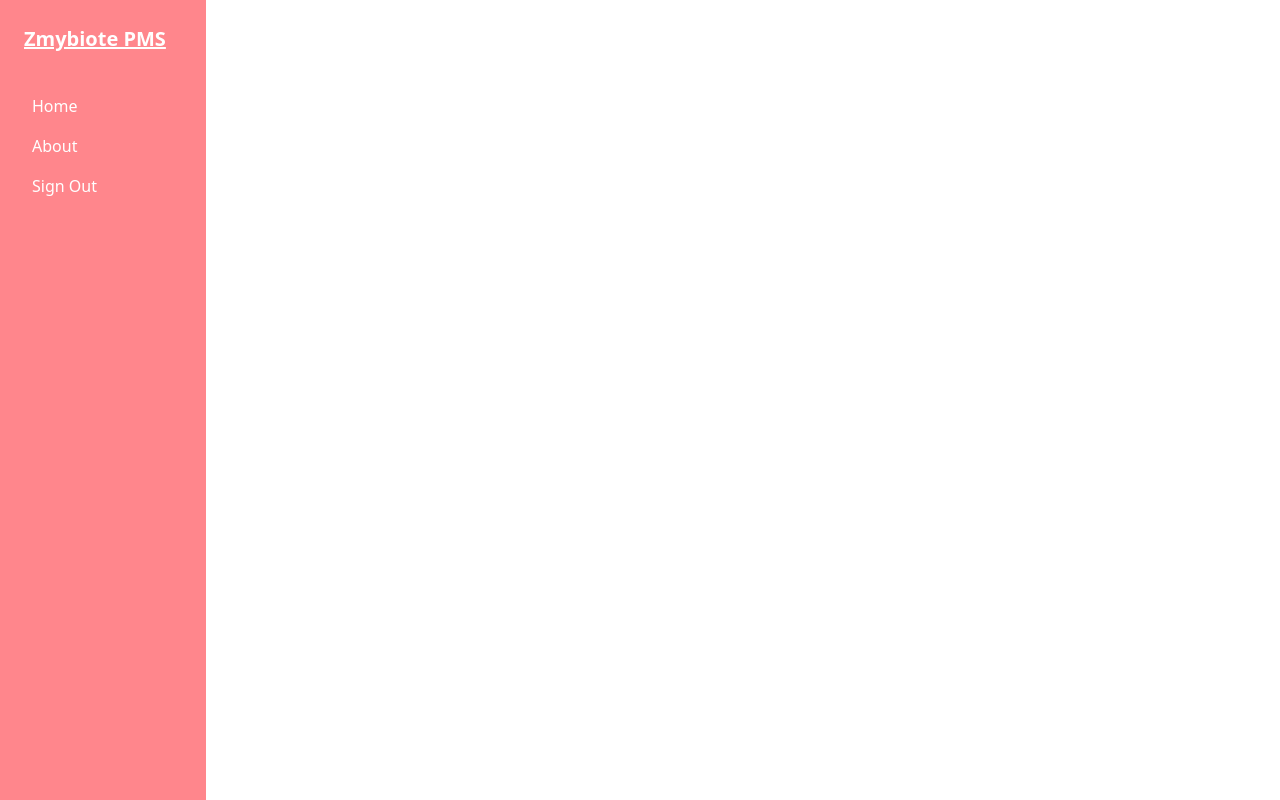
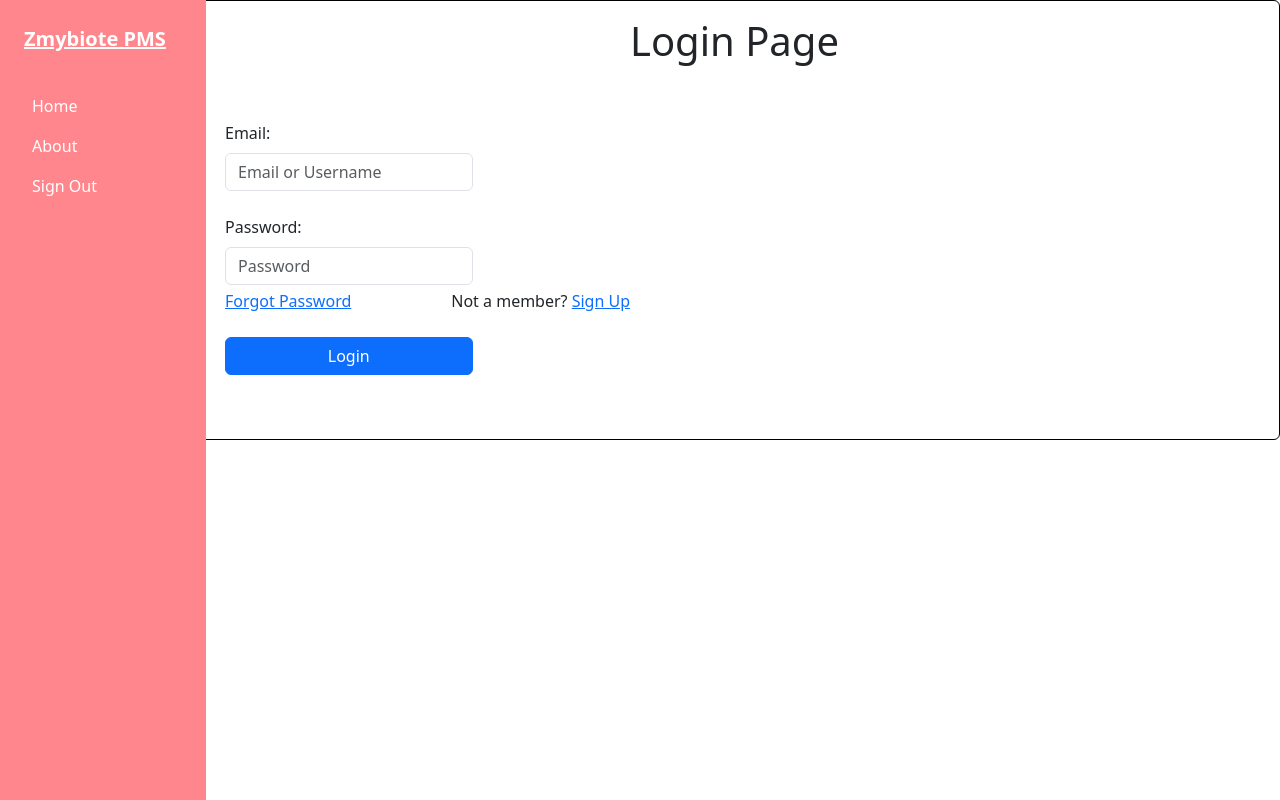
Before and after one commit to Go1dOnyx/my-app, an Angular app in the folder app/: page / in a window 1280 px wide. Built offline with nearby package versions, Linux system fonts and the light colour scheme.

Commit message:
Adding new typescript functions, html tags, and remove unnecessary elements

```diff
--- a/app/angular.json
+++ b/app/angular.json
@@ -103,5 +103,8 @@
         }
       }
     }
+  },
+  "cli": {
+    "analytics": "1bd6c21e-0dc4-4c3b-8420-c862e7d83cf4"
   }
 }
--- a/app/src/app/app.component.css
+++ b/app/src/app/app.component.css
@@ -1,5 +1,9 @@
-border-test {
-    border:1px solid black;
-    margin: 0.1rem;
-    padding: 2rem;
+.float-right {
+    float: right;
 }
+.float-left {
+    float: left;
+}
+.mr-space-3 {
+    margin-right: 100px;
+}
--- a/app/src/app/app.component.html
+++ b/app/src/app/app.component.html
@@ -1,2 +1,26 @@
-<app-nav></app-nav>
+    <div class="float-left">
+        <app-nav></app-nav>
+    </div>
+    <div>
+        <div class="p-3 mb-5 bg-white rounded" style="border: 1px solid black; margin-left: 10rem;">
+            <h1 style="text-align: center;">Login Page</h1>
+            <div class="p-5">
+                <form>
+                    <div class="form-group">
+                        <label class="mb-2">Email:</label>
+                        <input class="form-control w-25 mb-4" placeholder="Email or Username">
+                    </div>
+                    <div class="form-group">
+                        <label class="mb-2">Password:</label>
+                        <input class="form-control w-25 mb-1" placeholder="Password">
+                    </div>
+                    <div class="form-group mb-4">
+                        <a href="#" class="mr-space-3" style="display: inline">Forgot Password</a>
+                        <p style="display: inline">Not a member? <a href="#">Sign Up</a></p>
+                    </div>
+                    <button type="submit" class="btn btn-primary w-25">Login</button>
+                </form>
+            </div>
+        </div>
+    </div>
 <router-outlet></router-outlet>
```
Also changed, not shown: app/src/app/about/about.component.ts (+10 -0 lines), app/src/app/account/account.component.html (deleted, +0 -27 lines), app/src/app/home/home.component.ts (+10 -0 lines), app/src/app/account/account.component.css (deleted), app/src/app/account/account.component.ts (deleted).
